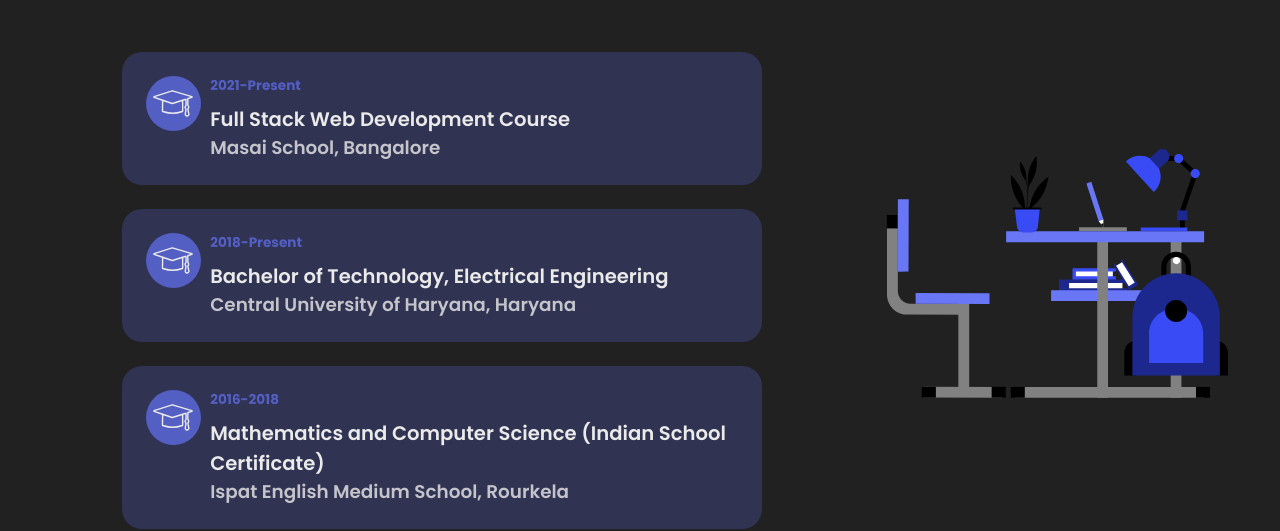
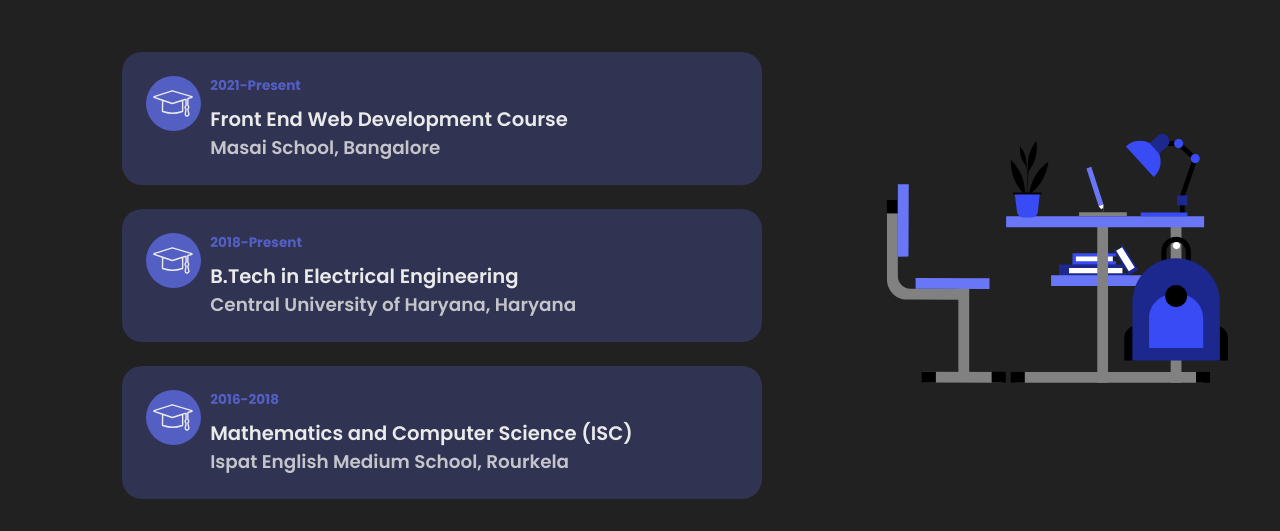
Before and after one commit to icyflame21/Personal_Portfolio, a React (Create React App) app: page / in a window 1280 px wide. Shown: the part 1697-2228 px from the top of the page. Built offline with nearby package versions, Linux system fonts and the light colour scheme; a web font is replaced by a local one.

Commit message:
Intial Commit

```diff
--- a/src/data/educationData.js
+++ b/src/data/educationData.js
@@ -1,21 +1,21 @@
 export const educationData = [{
         id: 1,
         institution: 'Masai School, Bangalore',
-        course: 'Full Stack Web Development Course',
+        course: 'Front End Web Development Course',
         startYear: '2021',
         endYear: 'Present'
     },
     {
         id: 2,
         institution: 'Central University of Haryana, Haryana',
-        course: 'Bachelor of Technology, Electrical Engineering',
+        course: 'B.Tech in Electrical Engineering',
         startYear: '2018',
         endYear: 'Present'
     },
     {
         id: 3,
         institution: 'Ispat English Medium School, Rourkela',
-        course: 'Mathematics and Computer Science (Indian School Certificate)',
+        course: 'Mathematics and Computer Science (ISC)',
         startYear: '2016',
         endYear: '2018'
     },
```
